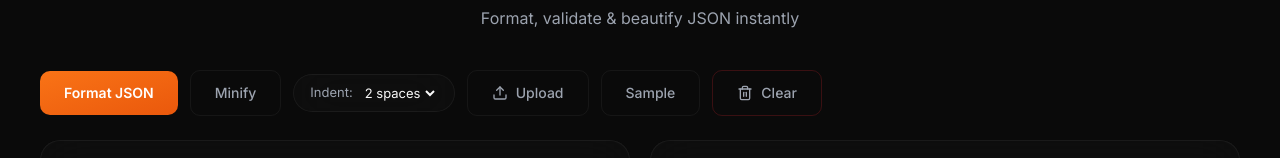
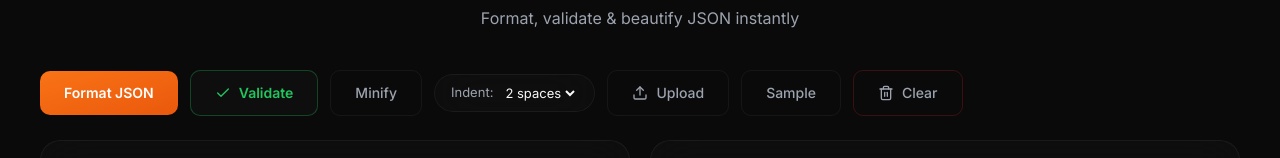
Before and after one commit to dailydevtools/Daily-Dev-Tools, a Next.js app: page /en/tools/json-formatter in a window 1280 px wide. Shown: the part 246-404 px from the top of the page. Built offline with nearby package versions, Linux system fonts and the light colour scheme; no server answers.

Commit message:
feat(tools): add explicit json validator to formatter tool

```diff
--- a/app/[locale]/tools/json-formatter/Client.tsx
+++ b/app/[locale]/tools/json-formatter/Client.tsx
@@ -13,6 +13,7 @@ export default function JSONFormatterClient() {
     const [error, setError] = useState("");
     const [copied, setCopied] = useState(false);
     const [indentSize, setIndentSize] = useState(2);
+    const [validationSuccess, setValidationSuccess] = useState(false);
 
     const formatJSON = () => {
         try {
@@ -20,9 +21,24 @@ export default function JSONFormatterClient() {
             const formatted = JSON.stringify(parsed, null, indentSize);
             setOutput(formatted);
             setError("");
+            setValidationSuccess(true);
+            setTimeout(() => setValidationSuccess(false), 3000);
         } catch (err: any) {
             setError(err.message);
             setOutput("");
+            setValidationSuccess(false);
+        }
+    };
+
+    const validateJSON = () => {
+        try {
+            JSON.parse(input);
+            setError("");
+            setValidationSuccess(true);
+            setTimeout(() => setValidationSuccess(false), 3000);
+        } catch (err: any) {
+            setError(err.message);
+            setValidationSuccess(false);
         }
     };
 
@@ -32,9 +48,12 @@ export default function JSONFormatterClient() {
             const minified = JSON.stringify(parsed);
             setOutput(minified);
             setError("");
+            setValidationSuccess(true);
+            setTimeout(() => setValidationSuccess(false), 3000);
         } catch (err: any) {
             setError(err.message);
             setOutput("");
+            setValidationSuccess(false);
         }
     };
 
@@ -69,6 +88,7 @@ export default function JSONFormatterClient() {
         setInput("");
         setOutput("");
         setError("");
+        setValidationSuccess(false);
     };
 
     const sampleJSON = () => {
@@ -99,6 +119,12 @@ export default function JSONFormatterClient() {
                         <button onClick={formatJSON} className="inline-flex items-center justify-center gap-2 bg-gradient-to-br from-[#f97316] to-[#ea580c] text-white font-semibold text-sm px-6 py-3 rounded-[10px] border-none cursor-pointer transition-all duration-300 no-underline hover:-translate-y-0.5 hover:shadow-[0_8px_24px_rgba(249,115,22,0.3)] py-2.5 px-5">
                             {t('common.format')} JSON
                         </button>
+
+                        <button onClick={validateJSON} className="inline-flex items-center justify-center gap-2 bg-[var(--card-bg)] text-[#22c55e] font-semibold text-sm px-6 py-3 rounded-[10px] border border-[#22c55e]/30 cursor-pointer transition-all duration-300 no-underline hover:bg-[#22c55e]/10 hover:border-[#22c55e] hover:-translate-y-0.5 py-2.5 px-5">
+                            <Check width={16} height={16} />
+                            Validate
+                        </button>
+
                         <button onClick={minifyJSON} className="inline-flex items-center justify-center gap-2 bg-transparent text-[var(--muted-text)] font-medium text-sm px-6 py-3 rounded-[10px] border border-[var(--border-color)] cursor-pointer transition-all duration-300 no-underline hover:bg-[var(--card-hover-bg)] hover:border-[var(--orange-400)] hover:text-[var(--title-color)] py-2.5 px-5">
                             {t('common.minify')}
                         </button>
@@ -199,11 +225,21 @@ export default function JSONFormatterClient() {
                                     spellCheck={false}
                                 />
                                 {error && (
-                                    <div className="absolute inset-0 bg-black/90 flex items-center justify-center p-6">
+                                    <div className="absolute inset-0 bg-black/90 flex items-center justify-center p-6 z-20">
                                         <div className="bg-[var(--card-bg)] backdrop-blur-xl border border-[var(--card-border)] rounded-[20px] transition-all duration-300 text-[var(--foreground)] hover:bg-[var(--card-hover-bg)] hover:border-[#f9731666] hover:-translate-y-1 p-8 rounded-2xl max-w-[400px] text-center">
                                             <div className="text-5xl mb-4">⚠️</div>
                                             <h4 className="font-semibold text-[#ef4444] text-lg mb-2">{t('common.invalid')}</h4>
                                             <p className="text-sm text-[#9ca3af] leading-relaxed">{error}</p>
+                                        </div>
+                                    </div>
+                                )}
+                                {validationSuccess && !error && (
+                                    <div className="absolute inset-0 bg-black/60 flex items-center justify-center p-6 z-20 animate-in fade-in duration-200">
+                                        <div className="bg-[var(--card-bg)] backdrop-blur-xl border border-green-500/30 rounded-[20px] p-8 rounded-2xl max-w-[400px] text-center shadow-[0_0_30px_rgba(34,197,94,0.2)]">
+                                            <div className="text-5xl mb-4 text-green-500">
+                                                <Check className="w-16 h-16 mx-auto" />
+                                            </div>
+                                            <h4 className="font-semibold text-green-500 text-xl mb-2">Valid JSON!</h4>
                                         </div>
                                     </div>
                                 )}
```
